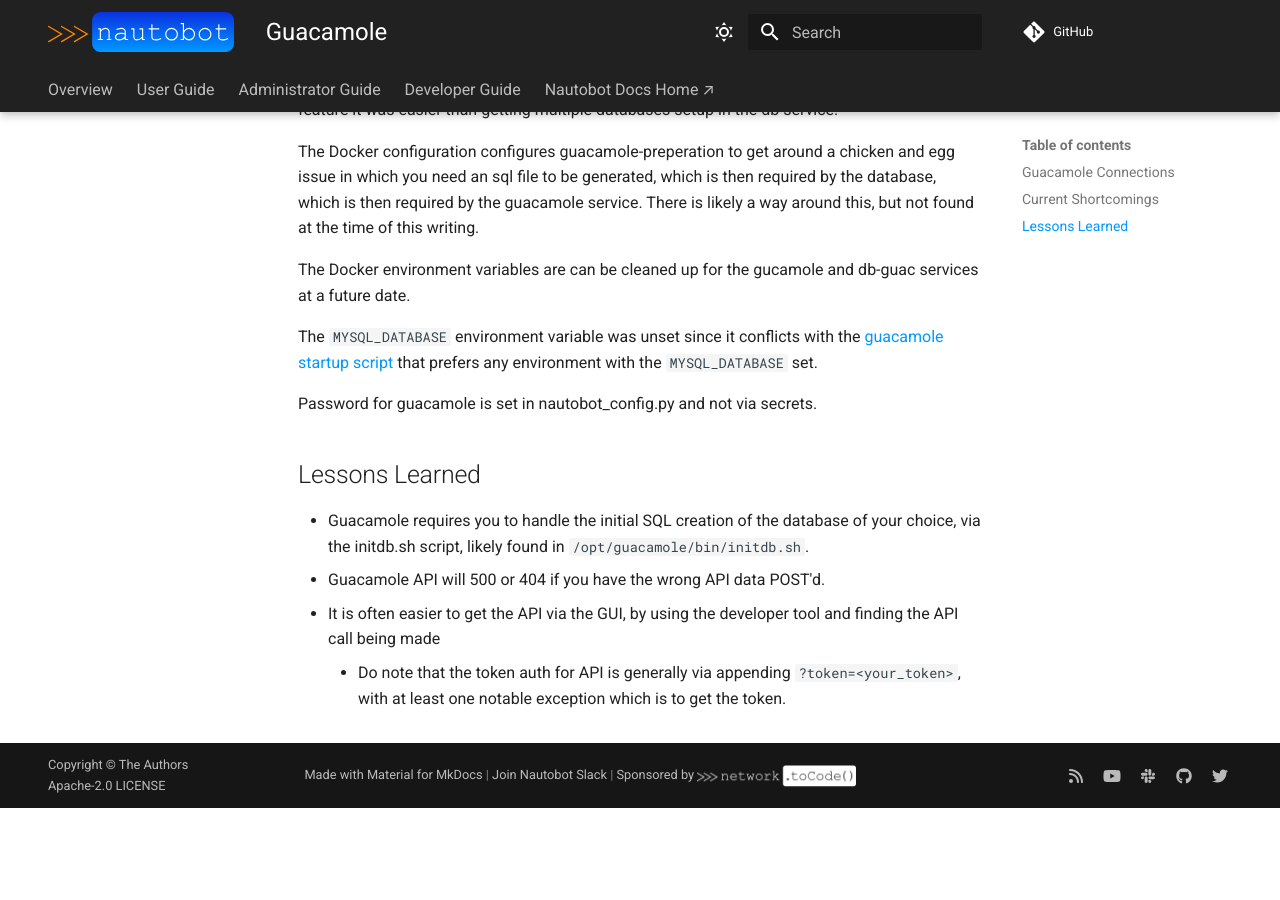
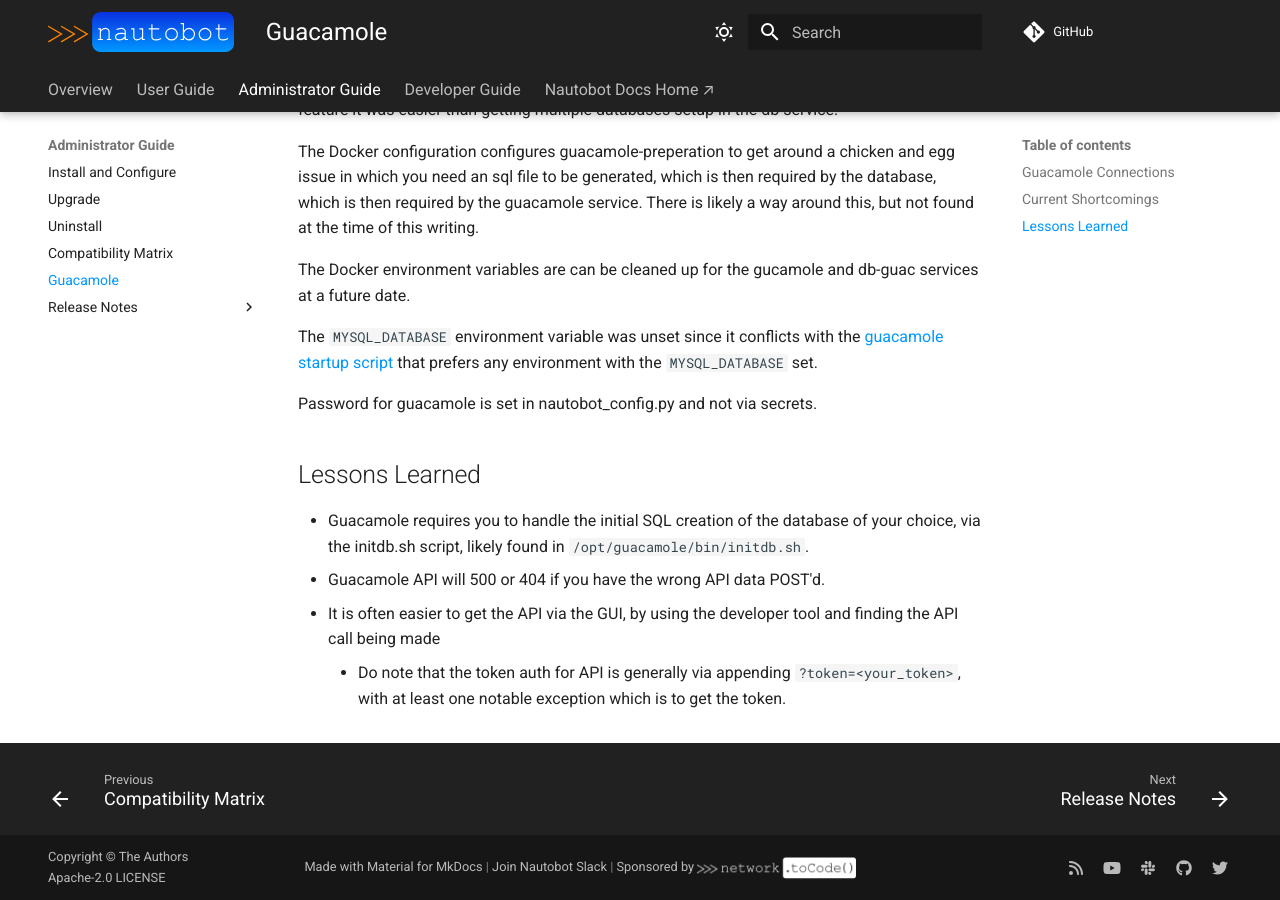
Before and after one commit to m-marone/autocon4-design-workshop, an MkDocs documentation site: the page built from docs/admin/guacamole.md, in a window 1280 px wide and 900 px high, scrolled down 1146 px. Built offline with MkDocs 1.6.1 and Material for MkDocs 9.7.7, drawn with Linux system fonts in a browser that asks for light colours; comment, search, counter and statistics services are not loaded; before the commit the page ends 1954 px from its top, so only the background shows below that.

Commit message:
update mkdocs

```diff
--- a/mkdocs.yml
+++ b/mkdocs.yml
@@ -114,6 +114,7 @@ nav:
       - Upgrade: "admin/upgrade.md"
       - Uninstall: "admin/uninstall.md"
       - Compatibility Matrix: "admin/compatibility_matrix.md"
+      - Guacamole: "admin/guacamole.md"
       - Release Notes:
           - "admin/release_notes/index.md"
           - v1.0: "admin/release_notes/version_1.0.md"
```
